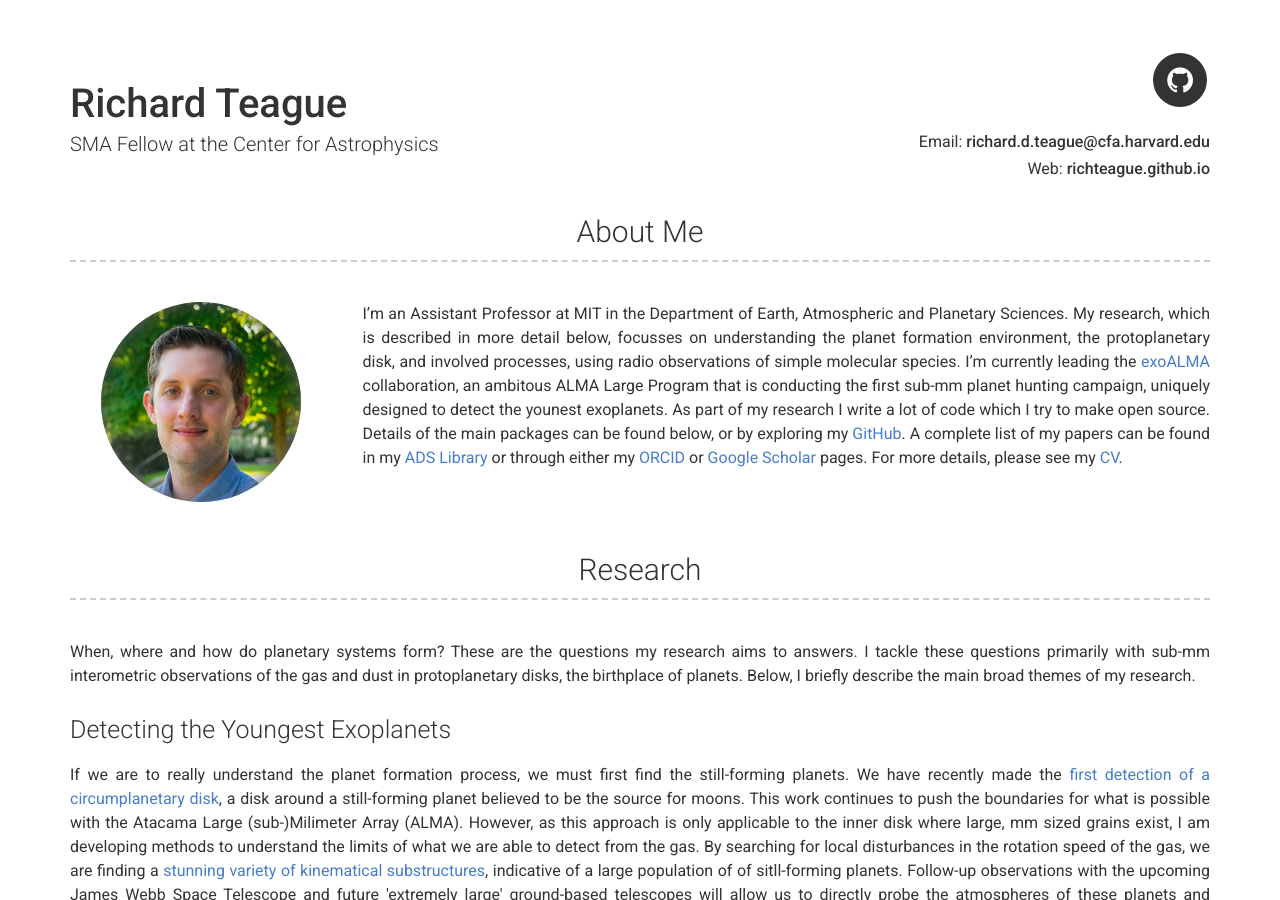
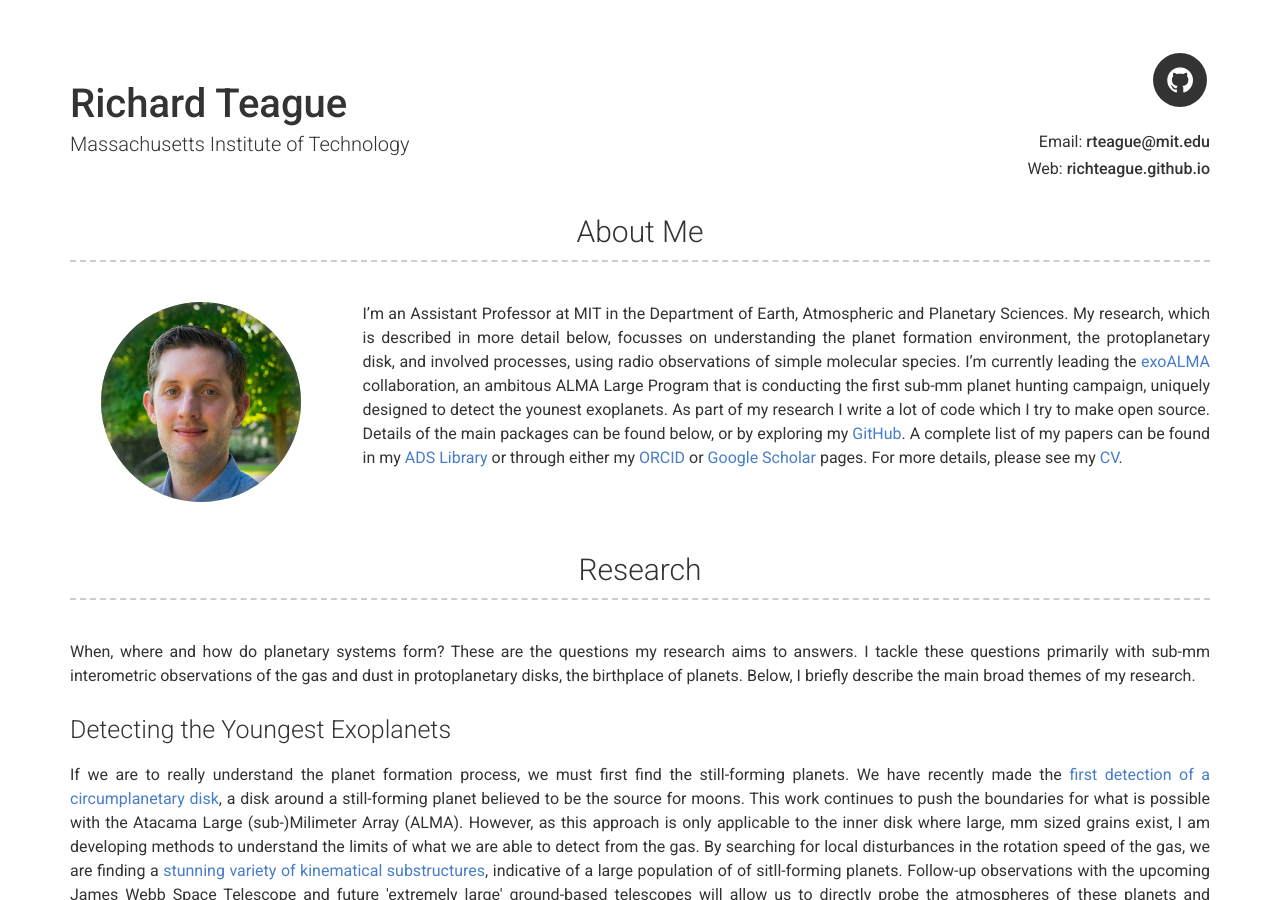
Before and after one commit to richteague/richteague.github.io, a Jekyll site: the page built from index.md, in a window 1280 px wide and 900 px high. Built offline with Jekyll 4.4.1, drawn with Linux system fonts in a browser that asks for light colours.

Commit message:
Update _config.yml

```diff
--- a/_config.yml
+++ b/_config.yml
@@ -4,9 +4,9 @@ repository: richteague.github.io
 
 # Personal info
 name: Richard Teague
-title: SMA Fellow at the Center for Astrophysics
+title: Massachusetts Institute of Technology
 phone: (+1)617-495-7259
-email: richard.d.teague@cfa.harvard.edu
+email: rteague@mit.edu
 website: richteague.github.io
 
 # Social links
```
